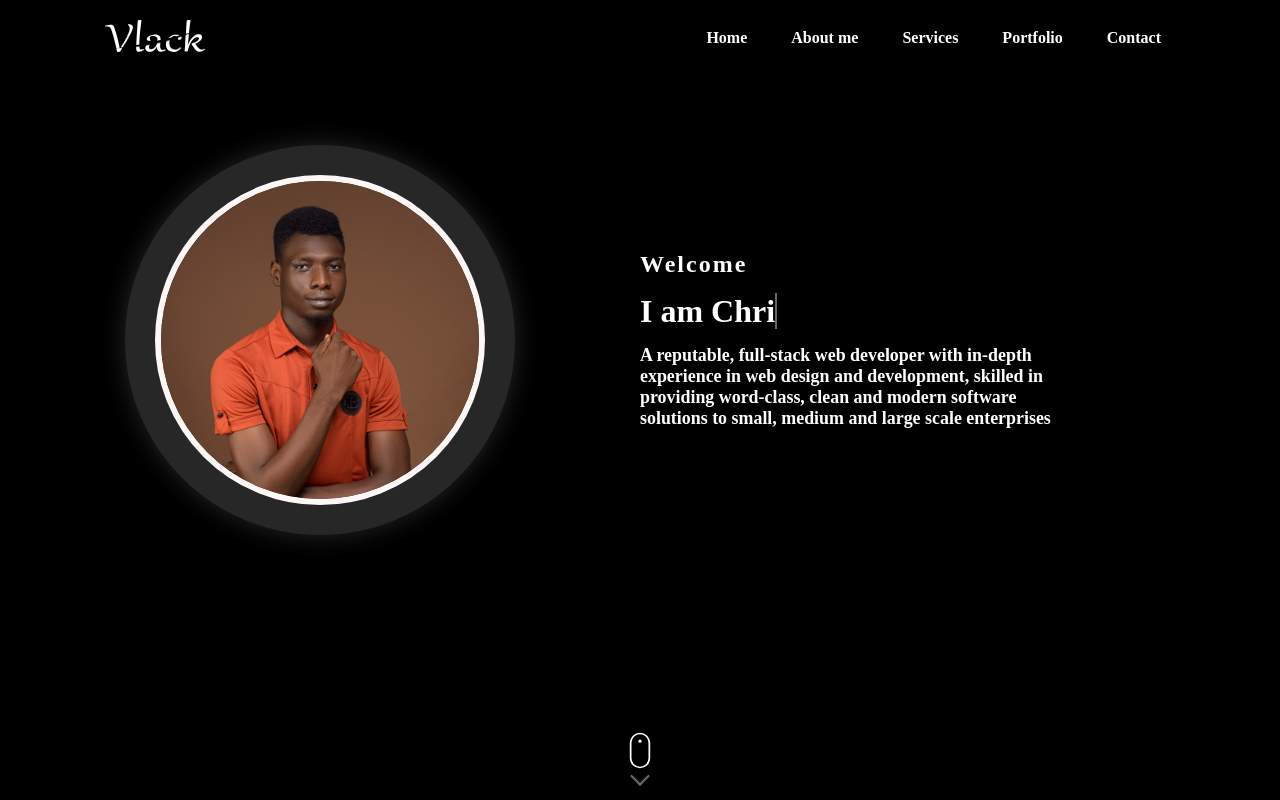
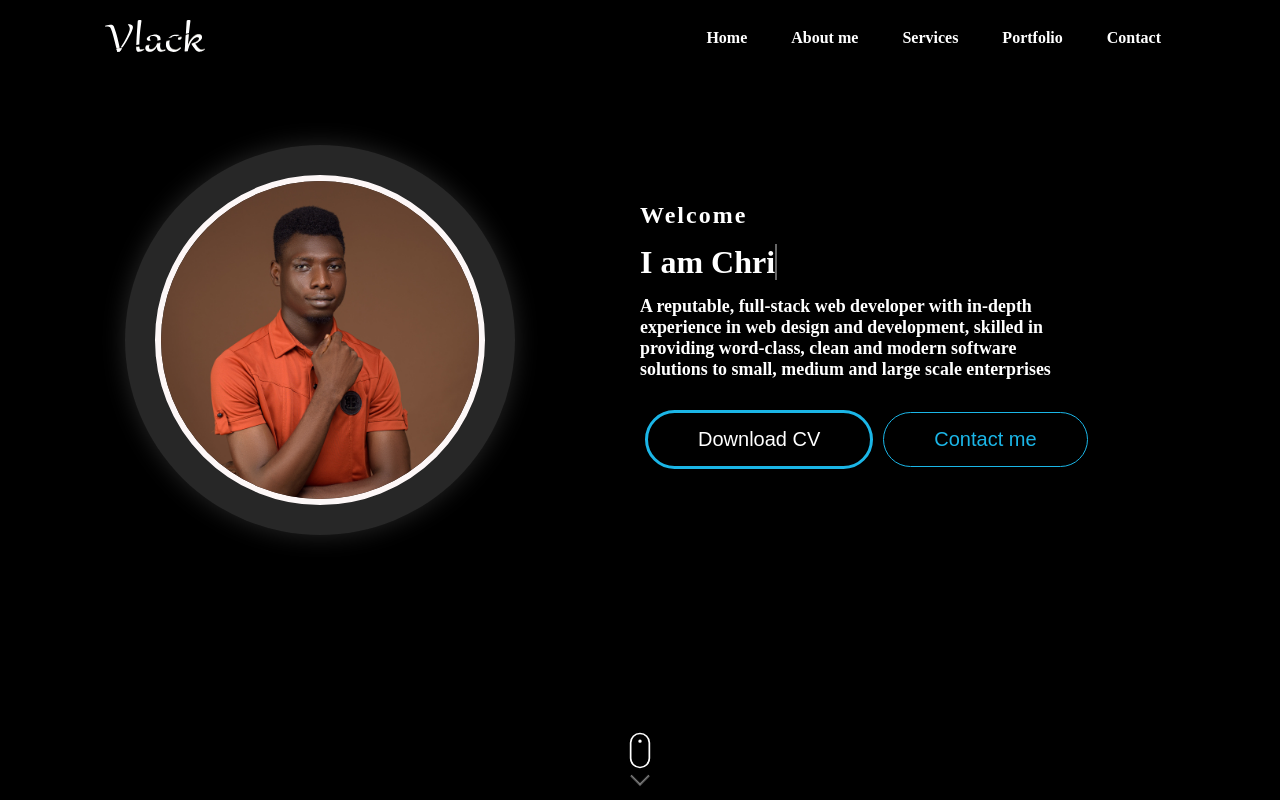
Before and after one commit to Valerian001/Vlack, a Django app: page / in a window 1280 px wide. Run offline with Django 4.2, Linux system fonts and the light colour scheme; some web fonts are replaced.

Commit message:
hero secttion Mod

```diff
--- a/my_portfolio/static/css/main.css
+++ b/my_portfolio/static/css/main.css
@@ -344,6 +344,50 @@ animation-fill-mode: forwards;
     margin-top: 15px;
     font-size: 1.12em;
 }
+/* .column_right .intro .btns{
+    margin-top: 10px;
+    margin-bottom: -50px;
+} */
+.btns{
+    display: flex;
+    position: relative;
+    overflow: hidden;
+    justify-content: flex-start;
+    align-items: flex-start;
+    height: auto;
+}
+
+.column_right .intro .btns button{
+    display: flex;
+    padding: 15px 50px;
+    background: transparent;
+    border: 3px solid #1BB6E7;
+    color: #fff;
+    font-size: 20px;
+    margin: 10px 5px;
+    margin-top: 30px;
+    border-radius: 30px;
+    transition: 0.5s  ease-in-out;
+}
+.column_right .intro .btns button:hover{
+    background-color: #1BB6E7;
+    color: #fff;
+}
+#ctn:hover{
+    background-color: #1BB6E7;
+    color: #fff;
+}
+#ctn{
+    padding: 15px 50px;
+    background: transparent;
+    border: 1.5px solid #1BB6E7;
+    color: #1BB6E7;
+    letter-spacing: 2%;
+    font-size: 20px;
+    margin: 10px 5px;
+    margin-top: 32px;
+    border-radius: 30px;
+}
 .mouse_container{
     display: flex;
     flex-direction: row;
@@ -384,28 +428,19 @@ animation-fill-mode: forwards;
   height: 16px;
 }
 
-
 .unu
 {
-  margin-top: 1px;
-}
-
-.unu
-{
+    margin-top: 1px;
     -webkit-animation: mouse-scroll 1s infinite;
     -moz-animation: mouse-scroll 1s infinite;
     animation: mouse-scroll 1s infinite;
+    -webkit-animation-delay: .1s;
+    -moz-animation-delay: .1s;
+    -webkit-animation-direction: alternate;
 
-}
+    animation-direction: alternate;
+    animation-delay: alternate;
 
-.unu
-{
-  -webkit-animation-delay: .1s;
-  -moz-animation-delay: .1s;
-  -webkit-animation-direction: alternate;
-
-  animation-direction: alternate;
-  animation-delay: alternate;
 }
 
 .mouse {
@@ -501,3 +536,5 @@ animation-fill-mode: forwards;
   50%  { opacity: .5; }
   100% { opacity: 1; }
 }
+
+/* aboutme */
--- a/my_portfolio/template/landingpage/index.html
+++ b/my_portfolio/template/landingpage/index.html
@@ -94,6 +94,10 @@
                         </span>
                     </h1>
                     <p>A reputable, full-stack web developer with in-depth experience in web design and development, skilled in providing word-class, clean and modern software solutions to small, medium and large scale enterprises</p>
+                    <div class="btns">
+                        <button>Download CV</button>
+                        <button id="ctn">Contact me</button>
+                    </div>
                 </div>
             </div>
         </div>
@@ -108,6 +112,10 @@
             </a>
         </div>
     </div>
+    <!-- about me -->
+    <div class="about">
+
+    </div>
     <script src="{% static 'js/main.js' %}"></script>
 </body>
 </html>
```
